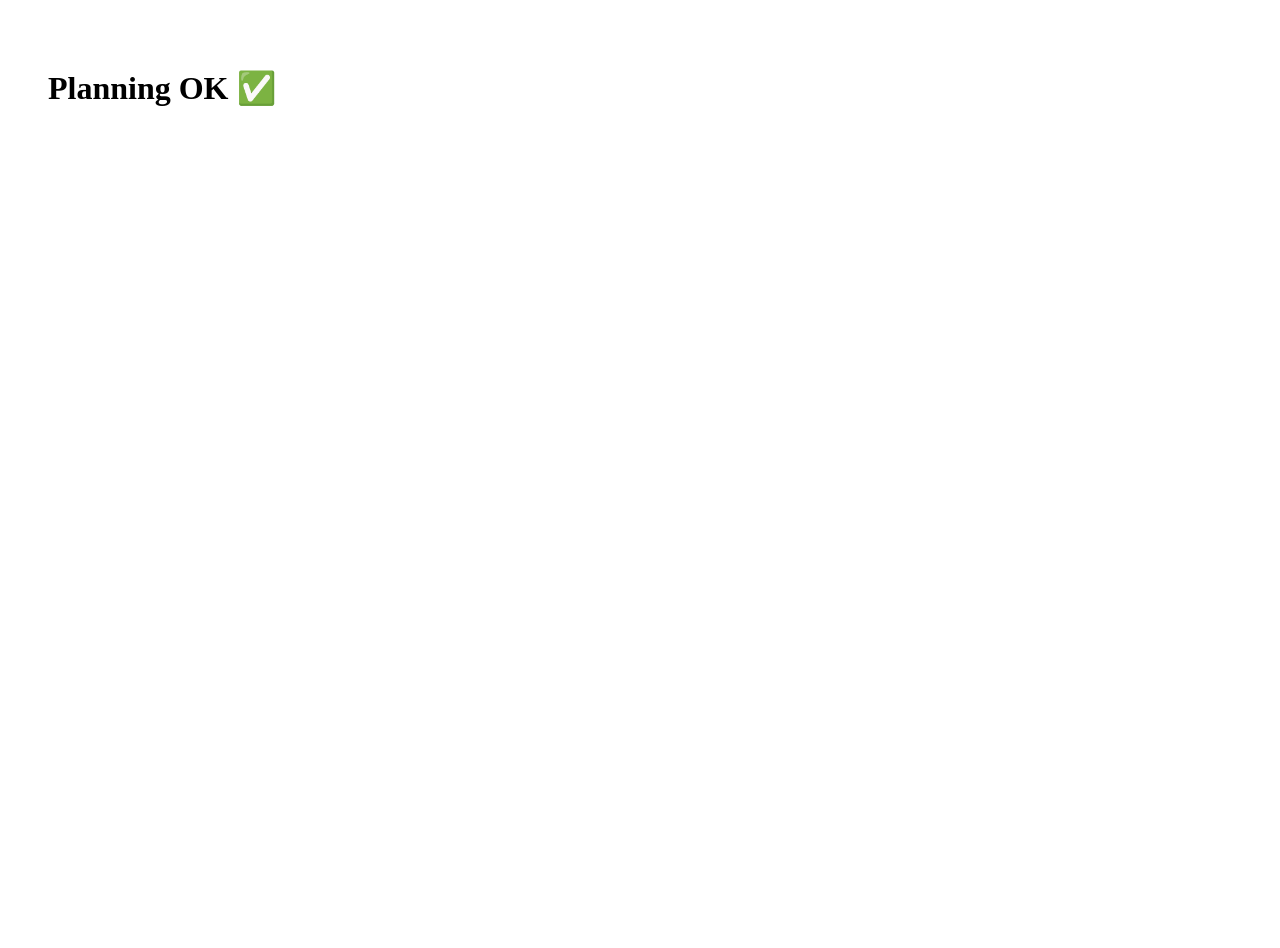
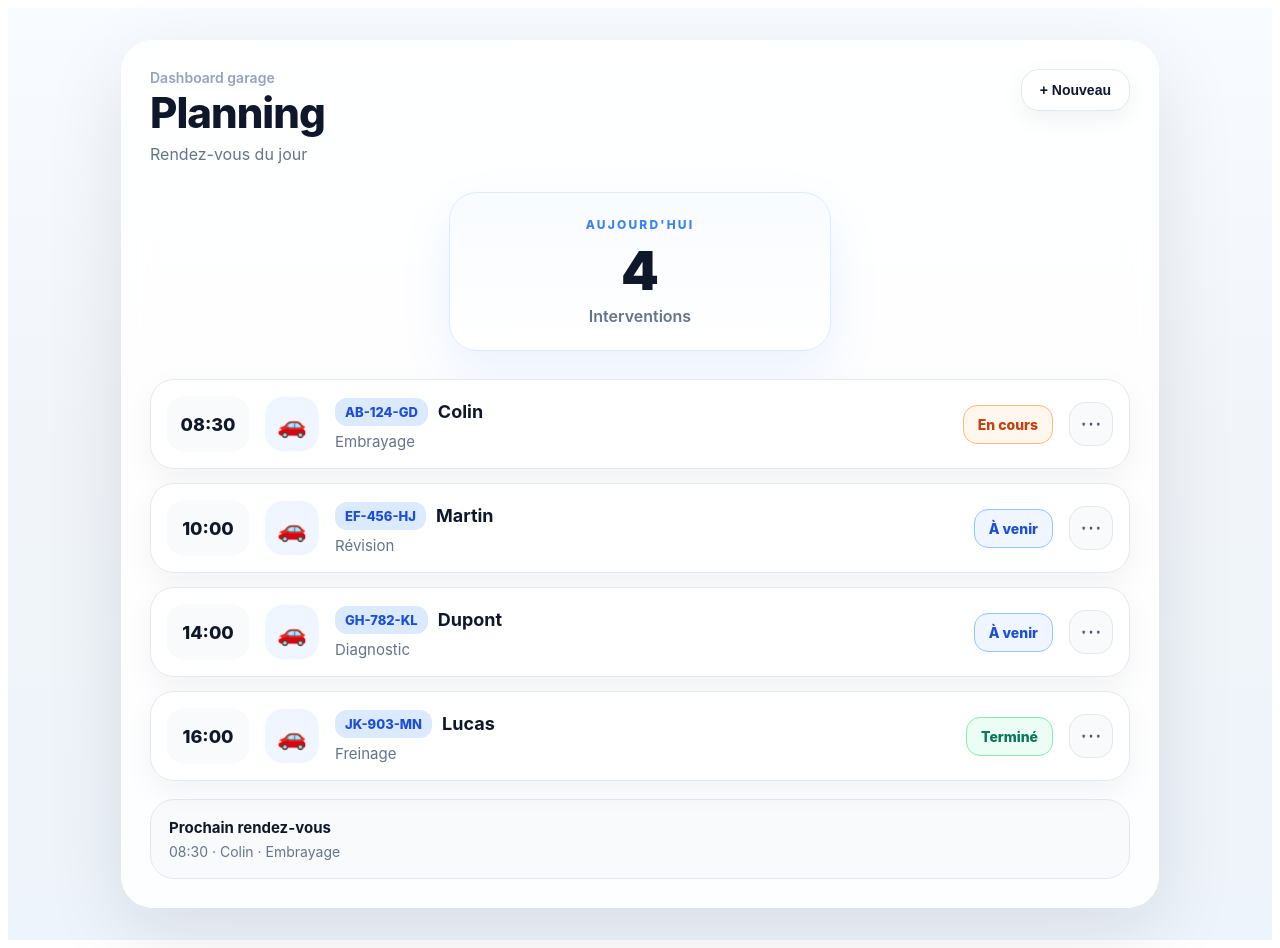
Before and after one commit to amunia2a-lab/planning, a Next.js app: page / in a window 1280 px wide. Before the commit the page ends 800 px from the top, so only its background shows below. Built offline with nearby package versions, Linux system fonts and the light colour scheme.

Commit message:
Update page.tsx
Mise a jour

```diff
--- a/app/page.tsx
+++ b/app/page.tsx
@@ -1,7 +1,328 @@
+type Appointment = {
+  id: string;
+  time: string;
+  plate: string;
+  client: string;
+  intervention: string;
+  status: "En cours" | "À venir" | "Terminé";
+};
+
+const appointments: Appointment[] = [
+  {
+    id: "1",
+    time: "08:30",
+    plate: "AB-124-GD",
+    client: "Colin",
+    intervention: "Embrayage",
+    status: "En cours",
+  },
+  {
+    id: "2",
+    time: "10:00",
+    plate: "EF-456-HJ",
+    client: "Martin",
+    intervention: "Révision",
+    status: "À venir",
+  },
+  {
+    id: "3",
+    time: "14:00",
+    plate: "GH-782-KL",
+    client: "Dupont",
+    intervention: "Diagnostic",
+    status: "À venir",
+  },
+  {
+    id: "4",
+    time: "16:00",
+    plate: "JK-903-MN",
+    client: "Lucas",
+    intervention: "Freinage",
+    status: "Terminé",
+  },
+];
+
 export default function Page() {
   return (
-    <main style={{ padding: 40 }}>
-      <h1>Planning OK ✅</h1>
+    <main style={styles.page}>
+      <section style={styles.widget}>
+        <div style={styles.header}>
+          <div>
+            <p style={styles.kicker}>Dashboard garage</p>
+            <h1 style={styles.title}>Planning</h1>
+            <p style={styles.subtitle}>Rendez-vous du jour</p>
+          </div>
+
+          <button style={styles.newButton}>+ Nouveau</button>
+        </div>
+
+        <div style={styles.centerWrap}>
+          <div style={styles.centerCard}>
+            <p style={styles.centerLabel}>Aujourd&apos;hui</p>
+            <div style={styles.centerValue}>{appointments.length}</div>
+            <p style={styles.centerSub}>Interventions</p>
+          </div>
+        </div>
+
+        <div style={styles.list}>
+          {appointments.map((item) => (
+            <div key={item.id} style={styles.row}>
+              <div style={styles.timeBox}>{item.time}</div>
+
+              <div style={styles.carIcon}>🚗</div>
+
+              <div style={styles.mainInfo}>
+                <div style={styles.topLine}>
+                  <span style={styles.plate}>{item.plate}</span>
+                  <span style={styles.client}>{item.client}</span>
+                </div>
+                <p style={styles.intervention}>{item.intervention}</p>
+              </div>
+
+              <div style={styles.statusWrap}>
+                <StatusBadge status={item.status} />
+              </div>
+
+              <button style={styles.menuButton}>⋯</button>
+            </div>
+          ))}
+        </div>
+
+        <div style={styles.footerCard}>
+          <div>
+            <p style={styles.footerTitle}>Prochain rendez-vous</p>
+            <p style={styles.footerText}>
+              {appointments[0].time} · {appointments[0].client} ·{" "}
+              {appointments[0].intervention}
+            </p>
+          </div>
+        </div>
+      </section>
     </main>
   );
 }
+
+function StatusBadge({ status }: { status: Appointment["status"] }) {
+  const map: Record<Appointment["status"], React.CSSProperties> = {
+    "En cours": {
+      background: "#fff7ed",
+      color: "#c2410c",
+      border: "1px solid #fdba74",
+    },
+    "À venir": {
+      background: "#eff6ff",
+      color: "#1d4ed8",
+      border: "1px solid #93c5fd",
+    },
+    "Terminé": {
+      background: "#ecfdf5",
+      color: "#047857",
+      border: "1px solid #86efac",
+    },
+  };
+
+  return <span style={{ ...styles.badge, ...map[status] }}>{status}</span>;
+}
+
+const styles: Record<string, React.CSSProperties> = {
+  page: {
+    minHeight: "100vh",
+    margin: 0,
+    padding: "32px 20px",
+    background:
+      "linear-gradient(180deg, #f8fbff 0%, #f1f5f9 45%, #eef4fb 100%)",
+    fontFamily:
+      'Inter, ui-sans-serif, system-ui, -apple-system, BlinkMacSystemFont, "Segoe UI", sans-serif',
+  },
+  widget: {
+    maxWidth: 980,
+    margin: "0 auto",
+    background: "rgba(255,255,255,0.88)",
+    border: "1px solid rgba(255,255,255,0.8)",
+    borderRadius: 32,
+    padding: 28,
+    boxShadow: "0 24px 80px rgba(15, 23, 42, 0.10)",
+    backdropFilter: "blur(14px)",
+  },
+  header: {
+    display: "flex",
+    justifyContent: "space-between",
+    alignItems: "flex-start",
+    gap: 16,
+    marginBottom: 28,
+  },
+  kicker: {
+    margin: 0,
+    color: "#94a3b8",
+    fontSize: 14,
+    fontWeight: 600,
+  },
+  title: {
+    margin: "6px 0 0",
+    color: "#0f172a",
+    fontSize: 42,
+    lineHeight: 1,
+    fontWeight: 800,
+    letterSpacing: -1,
+  },
+  subtitle: {
+    margin: "10px 0 0",
+    color: "#64748b",
+    fontSize: 16,
+  },
+  newButton: {
+    border: "1px solid #e2e8f0",
+    background: "#ffffff",
+    color: "#0f172a",
+    padding: "12px 18px",
+    borderRadius: 18,
+    fontSize: 14,
+    fontWeight: 700,
+    boxShadow: "0 8px 24px rgba(15, 23, 42, 0.06)",
+    cursor: "pointer",
+  },
+  centerWrap: {
+    display: "flex",
+    justifyContent: "center",
+    marginBottom: 28,
+  },
+  centerCard: {
+    width: "100%",
+    maxWidth: 340,
+    borderRadius: 28,
+    padding: "24px 20px",
+    textAlign: "center",
+    background: "linear-gradient(180deg, #f8fbff 0%, #ffffff 100%)",
+    border: "1px solid #dbeafe",
+    boxShadow: "0 20px 50px rgba(59, 130, 246, 0.10)",
+  },
+  centerLabel: {
+    margin: 0,
+    color: "#3b82f6",
+    textTransform: "uppercase",
+    letterSpacing: "0.18em",
+    fontSize: 12,
+    fontWeight: 800,
+  },
+  centerValue: {
+    marginTop: 12,
+    fontSize: 54,
+    lineHeight: 1,
+    fontWeight: 900,
+    color: "#0f172a",
+  },
+  centerSub: {
+    margin: "8px 0 0",
+    color: "#64748b",
+    fontSize: 16,
+    fontWeight: 600,
+  },
+  list: {
+    display: "flex",
+    flexDirection: "column",
+    gap: 14,
+  },
+  row: {
+    display: "flex",
+    alignItems: "center",
+    gap: 16,
+    background: "#ffffff",
+    border: "1px solid #e2e8f0",
+    borderRadius: 24,
+    padding: 16,
+    boxShadow: "0 10px 30px rgba(15, 23, 42, 0.05)",
+    flexWrap: "wrap",
+  },
+  timeBox: {
+    minWidth: 82,
+    height: 56,
+    borderRadius: 18,
+    background: "#f8fafc",
+    display: "flex",
+    alignItems: "center",
+    justifyContent: "center",
+    fontWeight: 800,
+    color: "#0f172a",
+    fontSize: 18,
+  },
+  carIcon: {
+    width: 54,
+    height: 54,
+    borderRadius: 18,
+    background: "#eff6ff",
+    display: "flex",
+    alignItems: "center",
+    justifyContent: "center",
+    fontSize: 24,
+    flexShrink: 0,
+  },
+  mainInfo: {
+    flex: 1,
+    minWidth: 220,
+  },
+  topLine: {
+    display: "flex",
+    flexWrap: "wrap",
+    gap: 10,
+    alignItems: "center",
+  },
+  plate: {
+    background: "#dbeafe",
+    color: "#1d4ed8",
+    borderRadius: 12,
+    padding: "6px 10px",
+    fontSize: 13,
+    fontWeight: 800,
+  },
+  client: {
+    color: "#0f172a",
+    fontSize: 18,
+    fontWeight: 700,
+  },
+  intervention: {
+    margin: "6px 0 0",
+    color: "#64748b",
+    fontSize: 15,
+  },
+  statusWrap: {
+    marginLeft: "auto",
+  },
+  badge: {
+    display: "inline-flex",
+    alignItems: "center",
+    justifyContent: "center",
+    padding: "10px 14px",
+    borderRadius: 14,
+    fontSize: 14,
+    fontWeight: 800,
+    whiteSpace: "nowrap",
+  },
+  menuButton: {
+    width: 44,
+    height: 44,
+    borderRadius: 16,
+    border: "1px solid #e2e8f0",
+    background: "#f8fafc",
+    color: "#475569",
+    fontSize: 22,
+    cursor: "pointer",
+  },
+  footerCard: {
+    marginTop: 18,
+    borderRadius: 24,
+    padding: 18,
+    background: "#f8fafc",
+    border: "1px solid #e2e8f0",
+  },
+  footerTitle: {
+    margin: 0,
+    color: "#0f172a",
+    fontSize: 15,
+    fontWeight: 700,
+  },
+  footerText: {
+    margin: "6px 0 0",
+    color: "#64748b",
+    fontSize: 14,
+  },
+};
```
